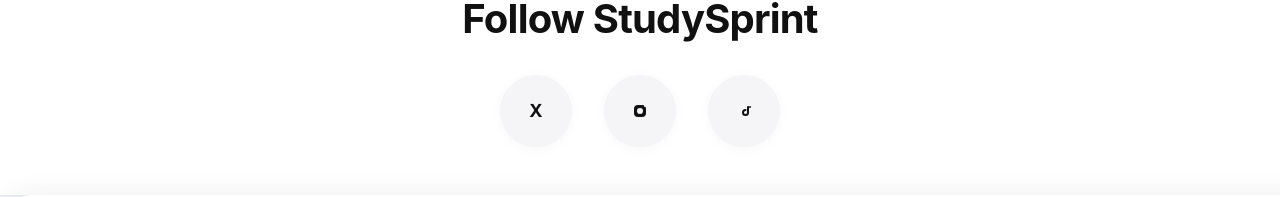
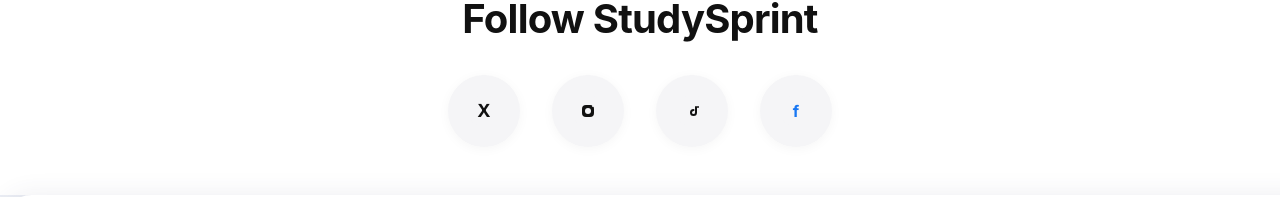
Before and after one commit to appStudySprint/StudySprint, a React (Create React App) app: page / in a window 1280 px wide. Shown: the part 2365-2562 px from the top of the page. Built offline with nearby package versions, Linux system fonts and the light colour scheme.

Commit message:
Add Facebook icon to Social Media section

```diff
--- a/src/SocialMediaSection.js
+++ b/src/SocialMediaSection.js
@@ -21,6 +21,12 @@
       <circle cx="16" cy="16" r="16" fill="#F5F5F7"/>
       <path d="M20 12v5.5a2.5 2.5 0 11-2.5-2.5" stroke="#111" strokeWidth="2" strokeLinecap="round" strokeLinejoin="round"/>
       <circle cx="22" cy="12" r="1" fill="#111"/>
+    </svg>
+  ) },
+  { name: 'Facebook', url: '#', icon: (
+    <svg width="32" height="32" viewBox="0 0 32 32" fill="none" xmlns="http://www.w3.org/2000/svg">
+      <circle cx="16" cy="16" r="16" fill="#F5F5F7"/>
+      <text x="16" y="22" textAnchor="middle" fontSize="16" fontWeight="bold" fill="#1877F3">f</text>
     </svg>
   ) },
 ];
```
